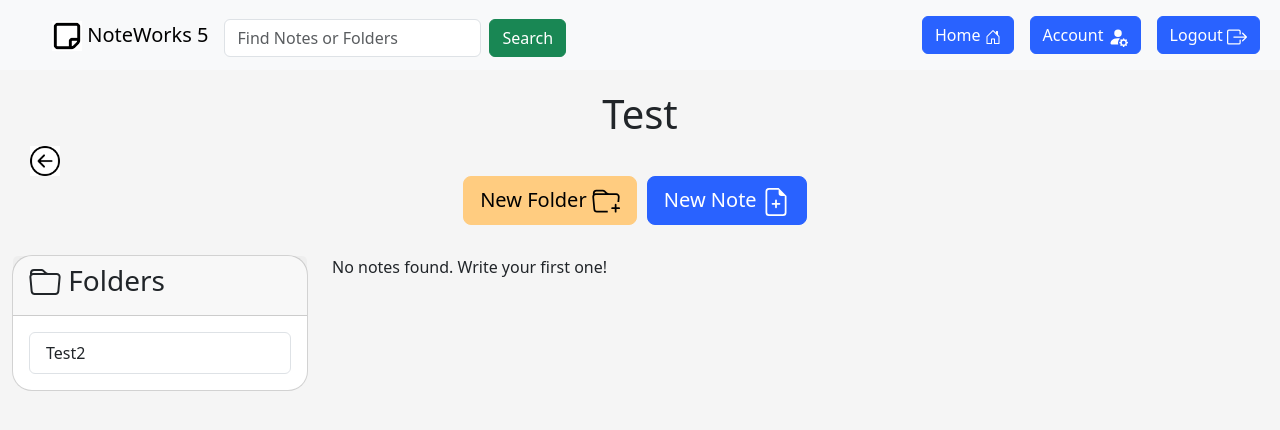
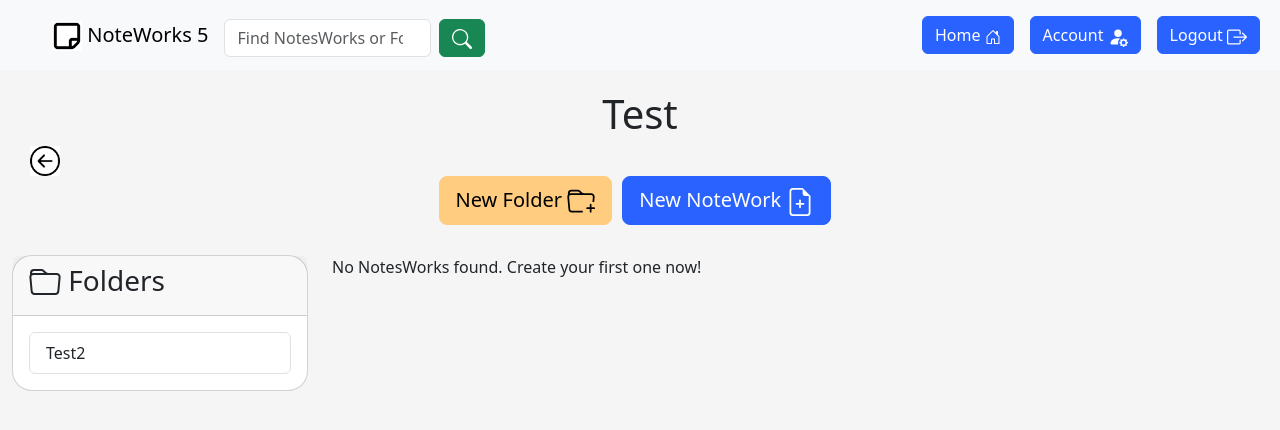
Before and after one commit to IsaaMaster/NoteWorks, a Django app: page /notes/1/ in a window 1280 px wide. Shown: the top 430 px of the page. Run offline with Django 4.2, Linux system fonts and the light colour scheme; a user stored in the database is signed in; data comes from the database, SQL or seed files in the repository; both versions use the stored data as it was after the commit.

Commit message:
Brand Updates

```diff
--- a/loginbasic/templates/app/detail.html
+++ b/loginbasic/templates/app/detail.html
@@ -6,7 +6,7 @@
     <div class="row align-items-center justify-content-center">
         <h1>{{title}}</h1>
         <p>
-            Last Opened: {{lastAccessed}}
+            Last Accessed: {{lastAccessed}}
             <svg xmlns="http://www.w3.org/2000/svg" width="20" height="20" fill="currentColor" class="bi bi-cloud-arrow-up" viewBox="0 0 16 16">
                 <path fill-rule="evenodd" d="M7.646 5.146a.5.5 0 0 1 .708 0l2 2a.5.5 0 0 1-.708.708L8.5 6.707V10.5a.5.5 0 0 1-1 0V6.707L6.354 7.854a.5.5 0 1 1-.708-.708l2-2z"/>
                 <path d="M4.406 3.342A5.53 5.53 0 0 1 8 2c2.69 0 4.923 2 5.166 4.579C14.758 6.804 16 8.137 16 9.773 16 11.569 14.502 13 12.687 13H3.781C1.708 13 0 11.366 0 9.318c0-1.763 1.266-3.223 2.942-3.593.143-.863.698-1.723 1.464-2.383zm.653.757c-.757.653-1.153 1.44-1.153 2.056v.448l-.445.049C2.064 6.805 1 7.952 1 9.318 1 10.785 2.23 12 3.781 12h8.906C13.98 12 15 10.988 15 9.773c0-1.216-1.02-2.228-2.313-2.228h-.5v-.5C12.188 4.825 10.328 3 8 3a4.53 4.53 0 0 0-2.941 1.1z"/>
--- a/loginbasic/templates/app/home.html
+++ b/loginbasic/templates/app/home.html
@@ -3,7 +3,7 @@
 <div class = "container-fluid text-center frontpage">
   <div class = "row" id="top">
     <div class = "col">
-      <h1 style="font-size:75px; margin-top:80px">NoteWorks 5. Notes <span class = "color-0">Reimagined.</span></h1>
+      <h1 style="font-size:65px; margin-top:80px">NoteWorks 5. Notes <span class = "color-0">Reimagined.</span></h1>
       <h1 style="font-size:55px">Bigger. Better. Faster.</h1>
       <h1 class="font-size-lg">Join today for free.</h1>
       <p style="margin-top:30px"><a class= "fbutton" href= "{% url 'register' %}"><button type="button" class="btn btn-lg btn-primary signUpButton">Sign Up</button></a></p>
--- a/loginbasic/templates/app/notes.html
+++ b/loginbasic/templates/app/notes.html
@@ -26,7 +26,7 @@
   </a>
   <a href = {% url 'newNote' folder_id%}>
     <button type="button" class="btn btn-lg btn-primary button1" style="margin:0px 10px">
-      New Note
+      New NoteWork
       <svg xmlns="http://www.w3.org/2000/svg" width="28" height="28" fill="currentColor" class="bi bi-file-earmark-plus" viewBox="0 0 16 16">
         <path d="M8 6.5a.5.5 0 0 1 .5.5v1.5H10a.5.5 0 0 1 0 1H8.5V11a.5.5 0 0 1-1 0V9.5H6a.5.5 0 0 1 0-1h1.5V7a.5.5 0 0 1 .5-.5z"/>
         <path d="M14 4.5V14a2 2 0 0 1-2 2H4a2 2 0 0 1-2-2V2a2 2 0 0 1 2-2h5.5L14 4.5zm-3 0A1.5 1.5 0 0 1 9.5 3V1H4a1 1 0 0 0-1 1v12a1 1 0 0 0 1 1h8a1 1 0 0 0 1-1V4.5h-2z"/>
@@ -50,7 +50,9 @@
         <div class="card-body">
           <div class="list-group">
             {% for folder in folders %}
-              <a href="{% url 'notes' folder.id %}" class="list-group-item list-group-item-action">{{ folder.title }}</a>
+              <a href="{% url 'notes' folder.id %}" class="list-group-item list-group-item-action">
+                <span>{{ folder.title }}</span>
+              </a>
             {% empty %}
               <p>No folders found. Create a new one now!</p>
             {% endfor %}
@@ -76,14 +78,14 @@
                   </div>
                 </h5>
                 <p class="card-text">{{ note.text|truncatechars:150}}</p>
-                <p class = "card-text" style="color:grey">Last Opened: {{note.lastAccessed}} </p>
+                <p class = "card-text" style="color:grey">Last Accessed: {{note.lastAccessed}} </p>
 
               </div>
             </div>
           </a>
           </div>
         {% empty %}
-          <p>No notes found. Write your first one!</p>
+          <p>No NotesWorks found. Create your first one now!</p>
         {% endfor %}
       </div>
     </div>
--- a/loginbasic/templates/app/userBase.html
+++ b/loginbasic/templates/app/userBase.html
@@ -2,7 +2,7 @@
 <!DOCTYPE html>
 <html lang="en">
 <head>
-    <title>NoteWorks 5 - Notes</title>
+    <title>NoteWorks 5 - MyStuff</title>
     {% load static %}
     <link rel="icon" type="image/x-icon"  type="image/x-icon" href="{% static 'app/favicon.ico' %}"/>
     <meta charset="utf-8">
@@ -24,10 +24,14 @@
                 <span class="navbar-toggler-icon"></span>
             </button>
             <div class="collapse navbar-collapse" id="navSection">
-                <form class="d-flex" id='searchBar' style="margin-top:5px" role="search" action = "{%url 'search'%}" method="get">
+                <form class="d-flex w-25" id='searchBar' style="margin-top:5px" role="search" action = "{%url 'search'%}" method="get">
                     {% csrf_token %}
-                    <input class="form-control me-2" type="search" placeholder="Find Notes or Folders" aria-label="Search" name="search">
-                    <button class="btn btn-success" type="submit">Search</button>
+                    <input class="form-control me-2" type="search" placeholder="Find NotesWorks or Folders" aria-label="Search" name="search">
+                    <button class="btn btn-success" type="submit">
+                        <svg xmlns="http://www.w3.org/2000/svg" width="20" height="20" fill="currentColor" class="bi bi-search" viewBox="0 0 16 16">
+                            <path d="M11.742 10.344a6.5 6.5 0 1 0-1.397 1.398h-.001c.03.04.062.078.098.115l3.85 3.85a1 1 0 0 0 1.415-1.414l-3.85-3.85a1.007 1.007 0 0 0-.115-.1zM12 6.5a5.5 5.5 0 1 1-11 0 5.5 5.5 0 0 1 11 0z"/>
+                        </svg>
+                    </button>
                 </form>
                 <ul class = "navbar-nav ms-auto">
                     <li class = "nav-item">
--- a/loginbasic/views.py
+++ b/loginbasic/views.py
@@ -163,7 +163,7 @@ def user_registration(request):
                 user.save()
 
                 #create an example note for the user to see
-                note = Note(title='Example Note', text='This is an example Note to help you get started!', owner=user, folder=0)
+                note = Note(title='Example NoteWork', text='This is an example NoteWork to help you get started!', owner=user, folder=0)
                 note.save()
 
 
```
Also changed, not shown: loginbasic/templates/app/account.html (+7 -1 lines), db.sqlite3.
